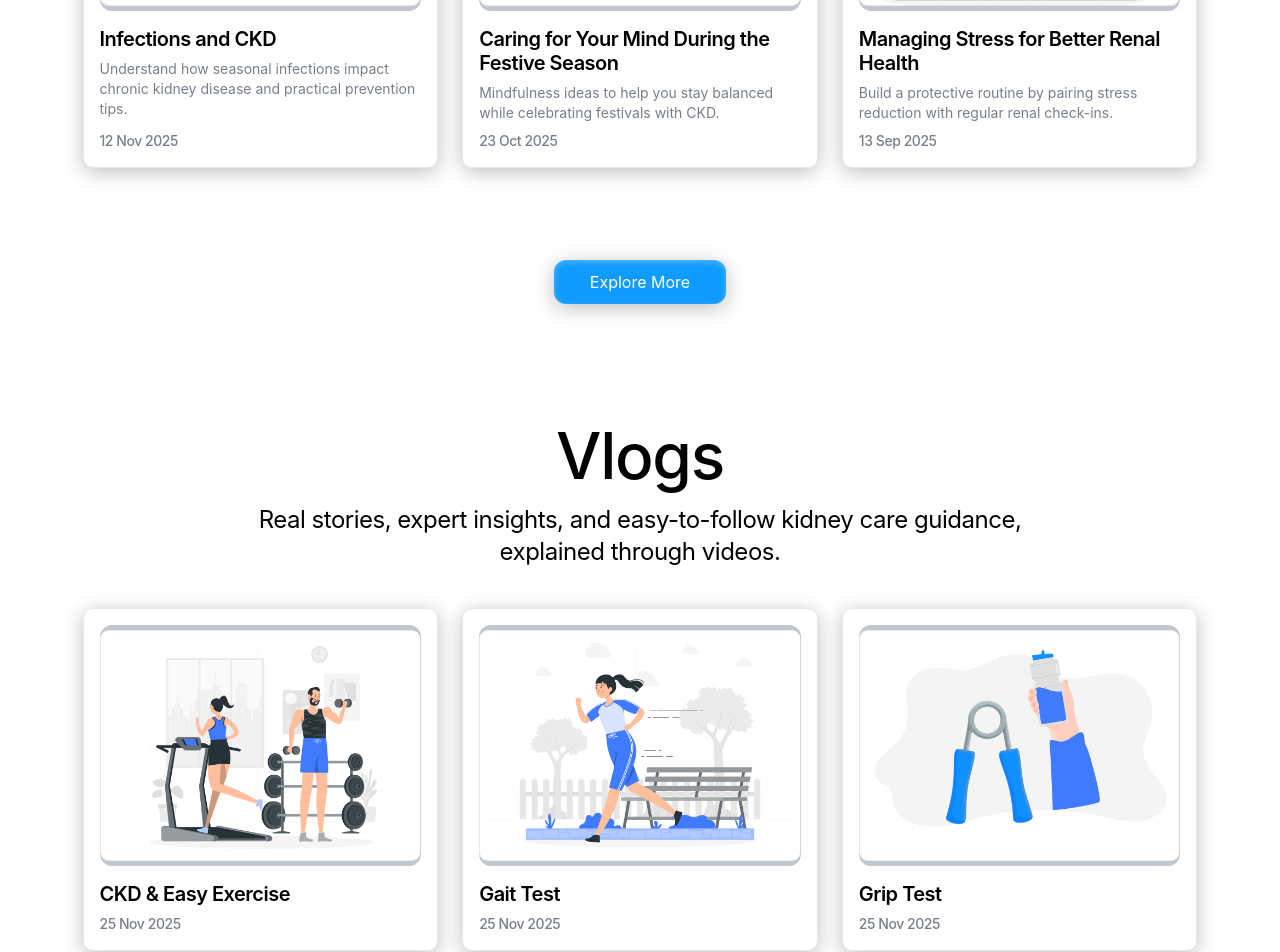
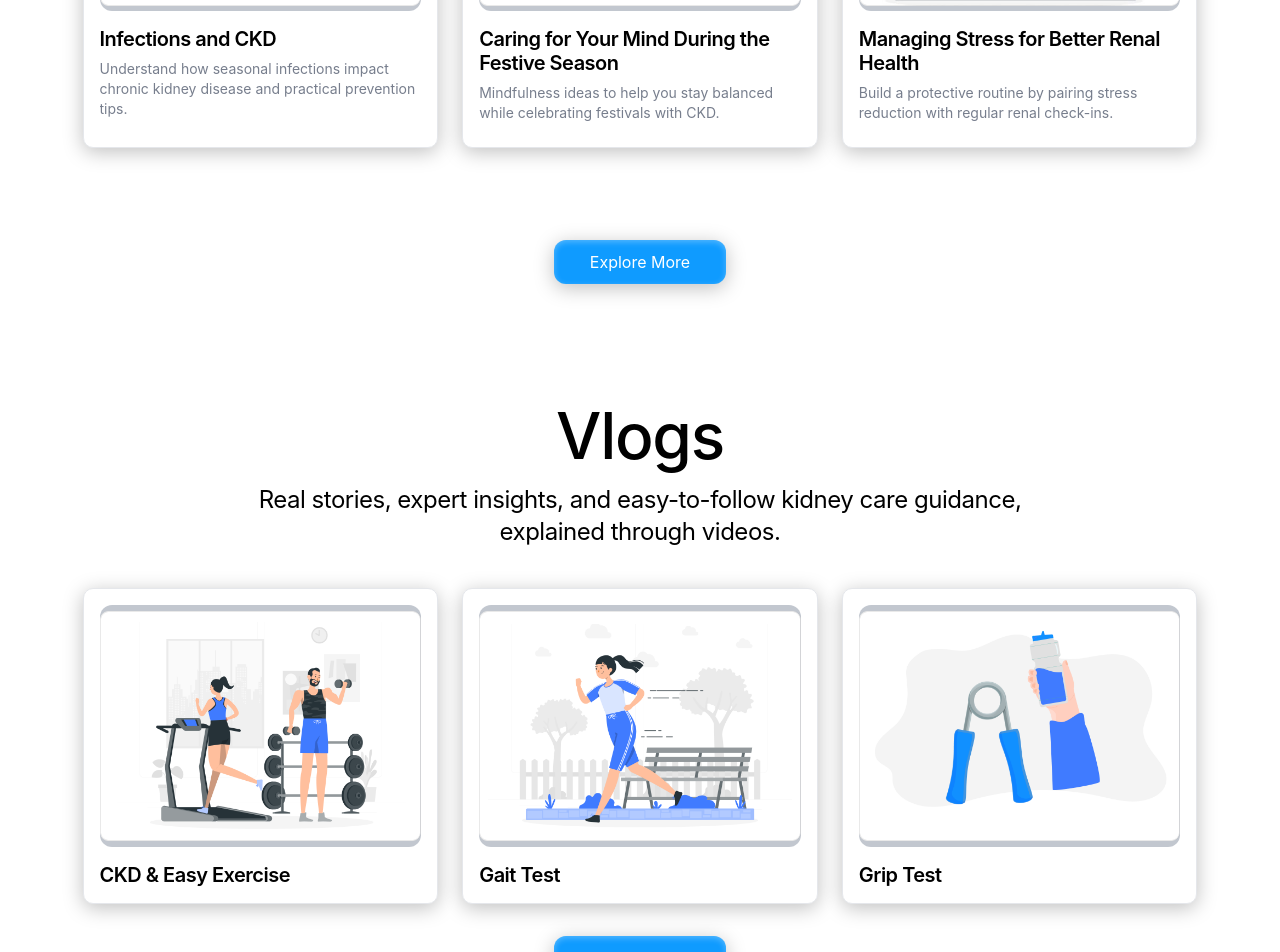
Before and after one commit to shaiksajidhussain/kiora_care, a React (Vite) app: page / in a window 1280 px wide. Shown: the part 10460-11412 px from the top of the page. Built offline with nearby package versions, Linux system fonts and the light colour scheme; the HTML template or start-up script is replaced by a standard one.

Commit message:
Removed the dates & time on the vlogs and resourses section

```diff
--- a/src/components/Resources.tsx
+++ b/src/components/Resources.tsx
@@ -96,9 +96,9 @@ const Resources = () => {
                 <p className="text-muted-foreground text-sm mt-2 min-h-[48px] overflow-hidden">
                   {resource.excerpt}
                 </p>
-                <time className="text-muted-foreground text-sm font-[510] leading-[1.4] tracking-[-0.45px] mt-auto">
+                {/* <time className="text-muted-foreground text-sm font-[510] leading-[1.4] tracking-[-0.45px] mt-auto">
                   {resource.date}
-                </time>
+                </time> */}
               </div>
             </article>
           ))}
--- a/src/components/Vlogs.tsx
+++ b/src/components/Vlogs.tsx
@@ -102,7 +102,7 @@ const Vlogs = () => {
                   </div>
                 </div>
                 <h3 className="text-foreground text-xl font-semibold leading-6 tracking-tight mt-4">{video.title}</h3>
-                <time className="text-muted-foreground text-sm font-[510] leading-[1.4] tracking-[-0.45px] mt-2">{video.date}</time>
+                {/* <time className="text-muted-foreground text-sm font-[510] leading-[1.4] tracking-[-0.45px] mt-2">{video.date}</time> */}
               </div>
             </article>
           ))}
```
